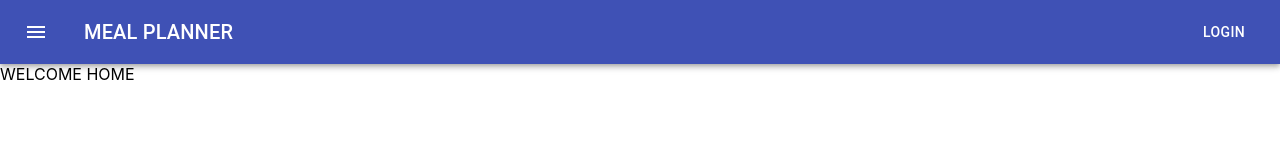
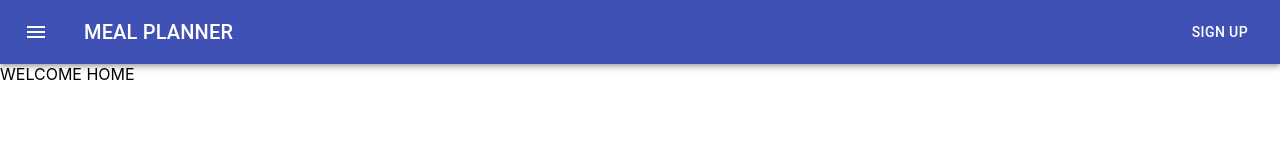
Before and after one commit to Dhartim/meal-planner-web-app, a React (Create React App) app in the folder client/: page / in a window 1280 px wide. Shown: the top 160 px of the page. Built offline with nearby package versions, Linux system fonts and the light colour scheme.

Commit message:
get token from backend

```diff
--- a/client/src/components/navbar/navbar.js
+++ b/client/src/components/navbar/navbar.js
@@ -8,14 +8,47 @@ import useStyles from "./navbarstyle";
 export function Navbar() {
     const classes = useStyles();
     const token = localStorage.getItem('token');
-    console.log(`token ${token}`);
+    console.log(`token=${token}`);
 
-    return(
+    if(token !== null) {
+      return (
         <div className={classes.root}>
           <AppBar position="static">
             <Toolbar>
               <IconButton edge="start" className={classes.menuButton} color="inherit" aria-label="menu">
-              <MenuIcon />
+                <MenuIcon/>
+              </IconButton>
+              <Typography className={classes.title}>
+                <Button
+                  href={'/home'}
+                  color="inherit"
+                >
+                  <Typography component={'span'} variant="h6" className={classes.title}>
+                    Meal Planner
+                  </Typography>
+                </Button>
+              </Typography>
+              <Button
+                href={'/'}
+                className={classes.auth}
+                color="inherit"
+                onClick={() => {
+                  localStorage.removeItem('token');
+                }}
+              >
+                Logout
+              </Button>
+            </Toolbar>
+          </AppBar>
+        </div>
+      )
+    } else {
+      return (
+        <div className={classes.root}>
+          <AppBar position="static">
+            <Toolbar>
+              <IconButton edge="start" className={classes.menuButton} color="inherit" aria-label="menu">
+                <MenuIcon/>
               </IconButton>
               <Typography className={classes.title}>
                 <Button
@@ -32,11 +65,12 @@ export function Navbar() {
                 className={classes.auth}
                 color="inherit"
               >
-              Login
+                Sign up
               </Button>
             </Toolbar>
           </AppBar>
         </div>
       )
     }
+}
 export default Navbar;
--- a/client/src/components/signup/signup.js
+++ b/client/src/components/signup/signup.js
@@ -39,8 +39,8 @@ export class SignUp extends Component {
         password: password
       })
       .then(res => {
-        console.log("response: %s", res);
-        console.log("response data: %s", res.data);
+        console.log("response token: %s", res.headers.token);
+        localStorage.setItem('token', res.headers.token);
         this.setState({errorText: 'SUCCESS!!!'});
       })
       .catch(error => {
```
Lines whose indentation alone changed are shown as unchanged.
